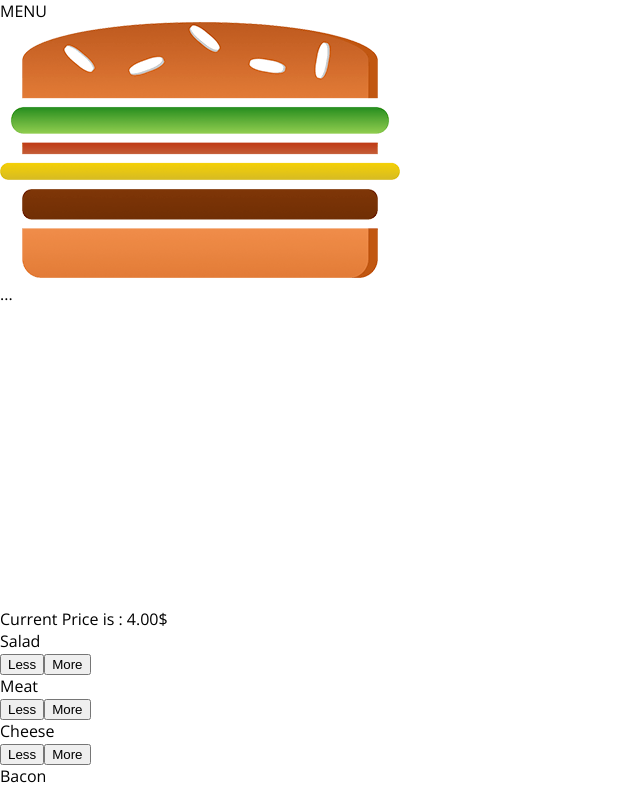
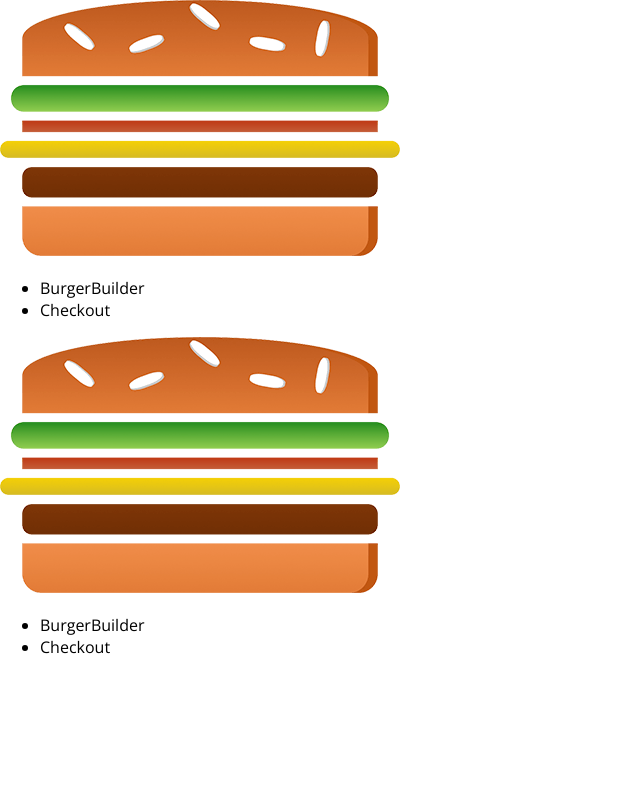
Before and after one commit to tarook1994/my-burger_builder_v1, a React app: page / in a window 1280 px wide. Shown: the top 787 px of the page, without its empty margins (0-640 px from the left). Built offline with nearby package versions, Linux system fonts and the light colour scheme.

Commit message:
Final Project Commit

```diff
--- a/src/components/Layout/Layout.js
+++ b/src/components/Layout/Layout.js
@@ -2,6 +2,7 @@
 import AUX from '../../hoc/auxilary'
 import classes from './Layout.css'
 import Toolbar from '../Navigation/Toolbar/Toolbar'
+import SideDrawer from '../Navigation/SideDrawer/SideDrawer'
 
 const layout = (props) => {
 
@@ -10,6 +11,7 @@
         <AUX>
 
             <Toolbar/>
+            <SideDrawer/>
 
             <main className={classes.content}>
                 {props.children}
--- /dev/null
+++ b/src/components/Navigation/NavigationItems/NavigationItem/NavigationItem.css
@@ -0,0 +1,26 @@
+.NavigationItem {
+    margin:0;
+    box-sizing: border-box;
+    display: flex;
+    height: 100%;
+    align-items: center;
+}
+
+.NavigationItem a {
+    color: white;
+    text-decoration: none;
+    height: 100%;
+    padding: 16px 10px;
+    border-bottom: 4px solid transparent;
+    box-sizing: border-box;
+    display: block;
+}
+
+.NavigationItem a:hover,
+.NavigationItem a:active,
+.NavigationItem a.active {
+    background-color: #8F5C2C;
+    border-bottom: 4px solid #40A4C8;
+    display: block;
+
+}
--- /dev/null
+++ b/src/components/Navigation/NavigationItems/NavigationItem/NavigationItem.js
@@ -0,0 +1,14 @@
+import React from 'react';
+import classes from './NavigationItem.css';
+
+const navigationItem = (props) => {
+
+    return (
+        <li className={classes.NavigationItem}>
+            <a className={props.active ? classes.active : null}>{props.children}</a>
+        </li>
+    )
+
+}
+
+export default navigationItem;
--- /dev/null
+++ b/src/components/Navigation/NavigationItems/NavigationItems.css
@@ -0,0 +1,8 @@
+.NavigationItems {
+    margin: 0;
+    padding: 0;
+    list-style: none;
+    display: flex;
+    align-items: center;
+    height: 100%;
+}
--- /dev/null
+++ b/src/components/Navigation/NavigationItems/NavigationItems.js
@@ -0,0 +1,29 @@
+import React from 'react';
+import classes from './NavigationItems.css'
+import NavigationItem from './NavigationItem/NavigationItem'
+
+const navigationItems = (props) => {
+
+    return (
+        <ul className={classes.NavigationItems}>
+
+            <NavigationItem
+                active
+                link="/">
+                BurgerBuilder
+        </NavigationItem>
+
+            <NavigationItem
+                link="/">
+                Checkout
+        </NavigationItem>
+
+
+        </ul>
+
+    )
+
+
+}
+
+export default navigationItems;
--- /dev/null
+++ b/src/components/Navigation/SideDrawer/SideDrawer.css
@@ -0,0 +1,28 @@
+.SideDrawer {
+    position: fixed;
+    width: 280px;
+    max-width: 70%;
+    height: 100%;
+    left: 0;
+    top: 0;
+    z-index: 200;
+    background-color: white;
+    padding: 32px 16px;
+    box-sizing: border-box;
+    transition: transform 0.3 ease-out;
+
+}
+
+@media(min-width :500px){
+    .SideDrawer {
+        display: none;
+    }
+}
+
+.Open {
+    transform: translateX(0)
+}
+
+.Closed {
+    transform: translateX(-100%)
+}
--- /dev/null
+++ b/src/components/Navigation/SideDrawer/SideDrawer.js
@@ -0,0 +1,20 @@
+import React from 'react';
+import Logo from '../../Logo/Logo'
+import NavigationItems from '../NavigationItems/NavigationItems'
+import classes from './SideDrawer.css'
+
+const sideDrawer = (props) => {
+    return (
+        <div className={classes.SideDrawer}>
+            <Logo/>
+            <nav>
+                <NavigationItems>
+
+                </NavigationItems>
+            </nav>
+
+        </div>
+    )
+}
+
+export default sideDrawer;
--- a/src/components/Navigation/Toolbar/Toolbar.js
+++ b/src/components/Navigation/Toolbar/Toolbar.js
@@ -1,14 +1,14 @@
 import React from 'react';
 import classes from './Toolbar.css'
 import Logo from '../../Logo/Logo'
-
+import NavigationItems from '../NavigationItems/NavigationItems'
 const toolbar = (props) => {
     return (
         <header className={classes.Toolbar}>
-            <div>MENU</div>
+            <div></div>
             <Logo />
             <nav>
-                ...
+                <NavigationItems/>
             </nav>
         </header>
     )
```
